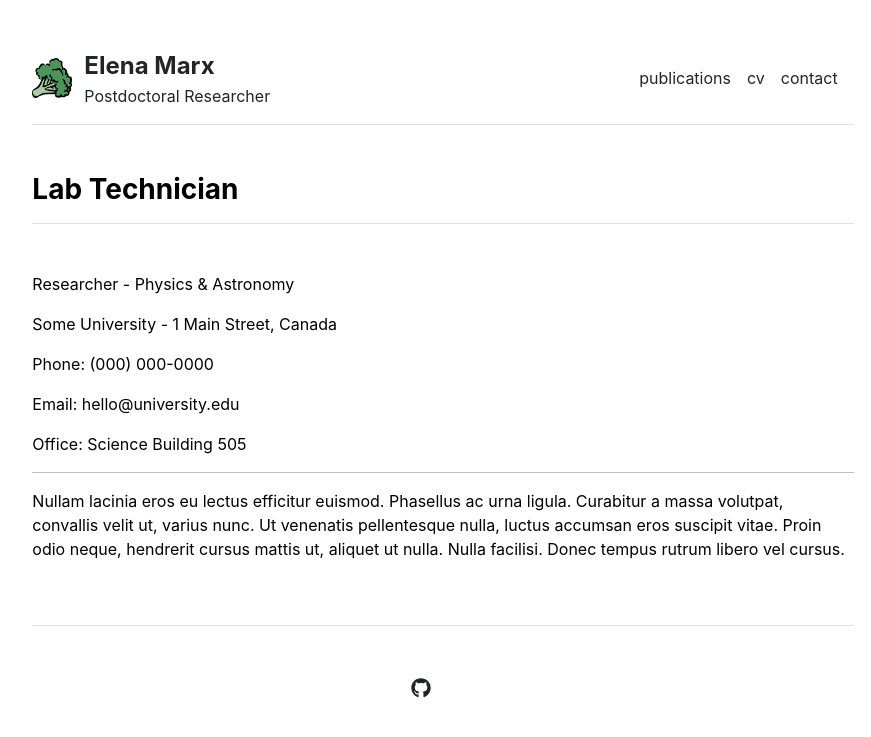
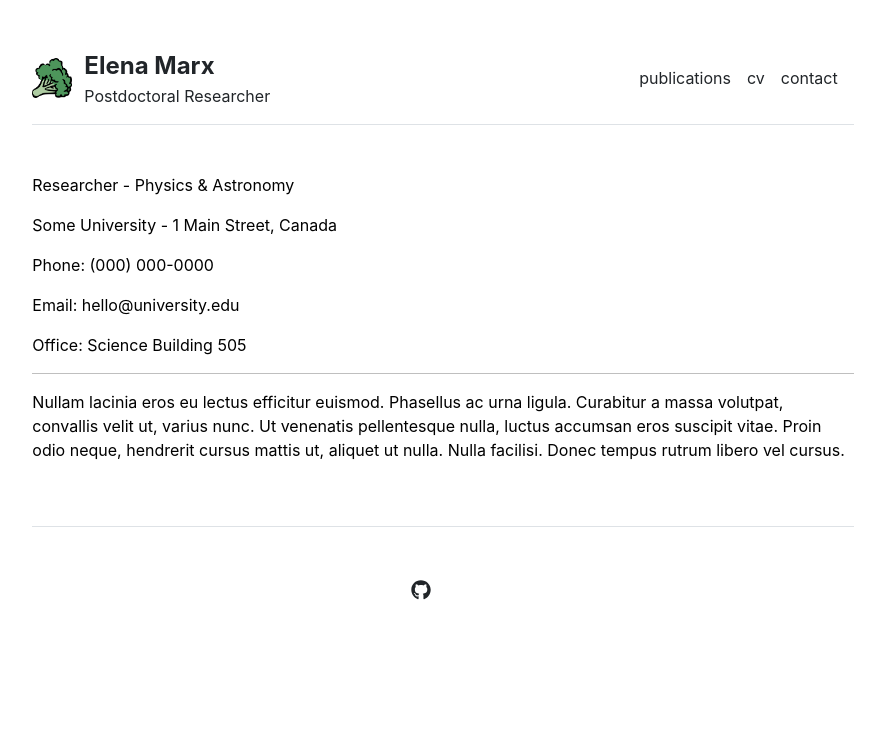
Before and after one commit to elena-marx/elena-marx.github.io, a Jekyll site: the page built from people/lab-technician.md, in a window 1280 px wide. Shown: the top 737 px of the page, without its empty margins (197-1068 px from the left). Built offline with Jekyll 4.4.1, drawn with Linux system fonts in a browser that asks for light colours.

Commit message:
Remove page titles

```diff
--- a/_layouts/page.html
+++ b/_layouts/page.html
@@ -2,9 +2,8 @@
 layout: default
 ---
 
-<div class="row g-5 mb-5">
-  <div class="col-md-12">
-    <h3 class="fw-bold border-bottom pb-3 mb-5">{{ page.title }}</h3>
+<div class="row g-5">
+  <div>
     {{ content }}
   </div>
 </div>
```
